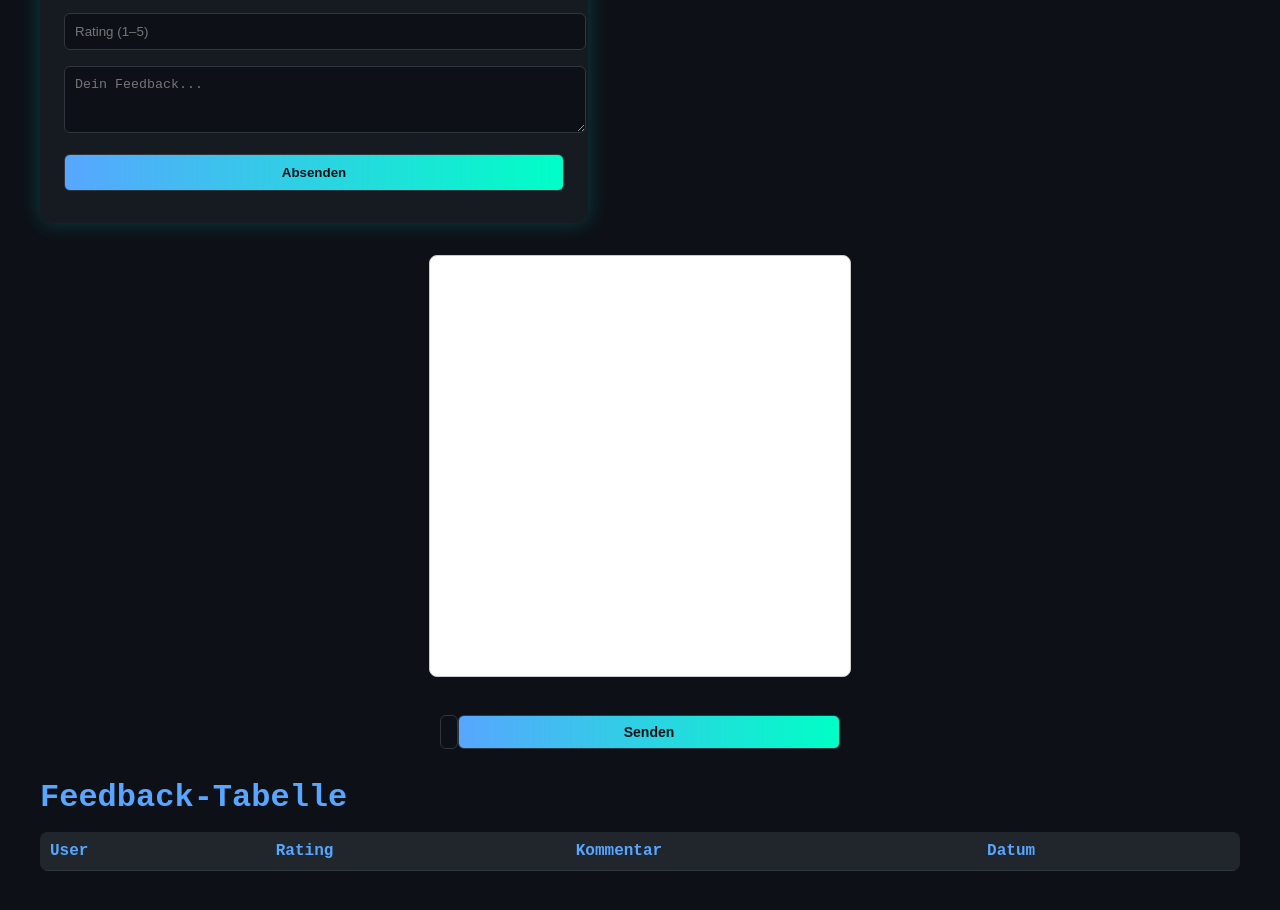
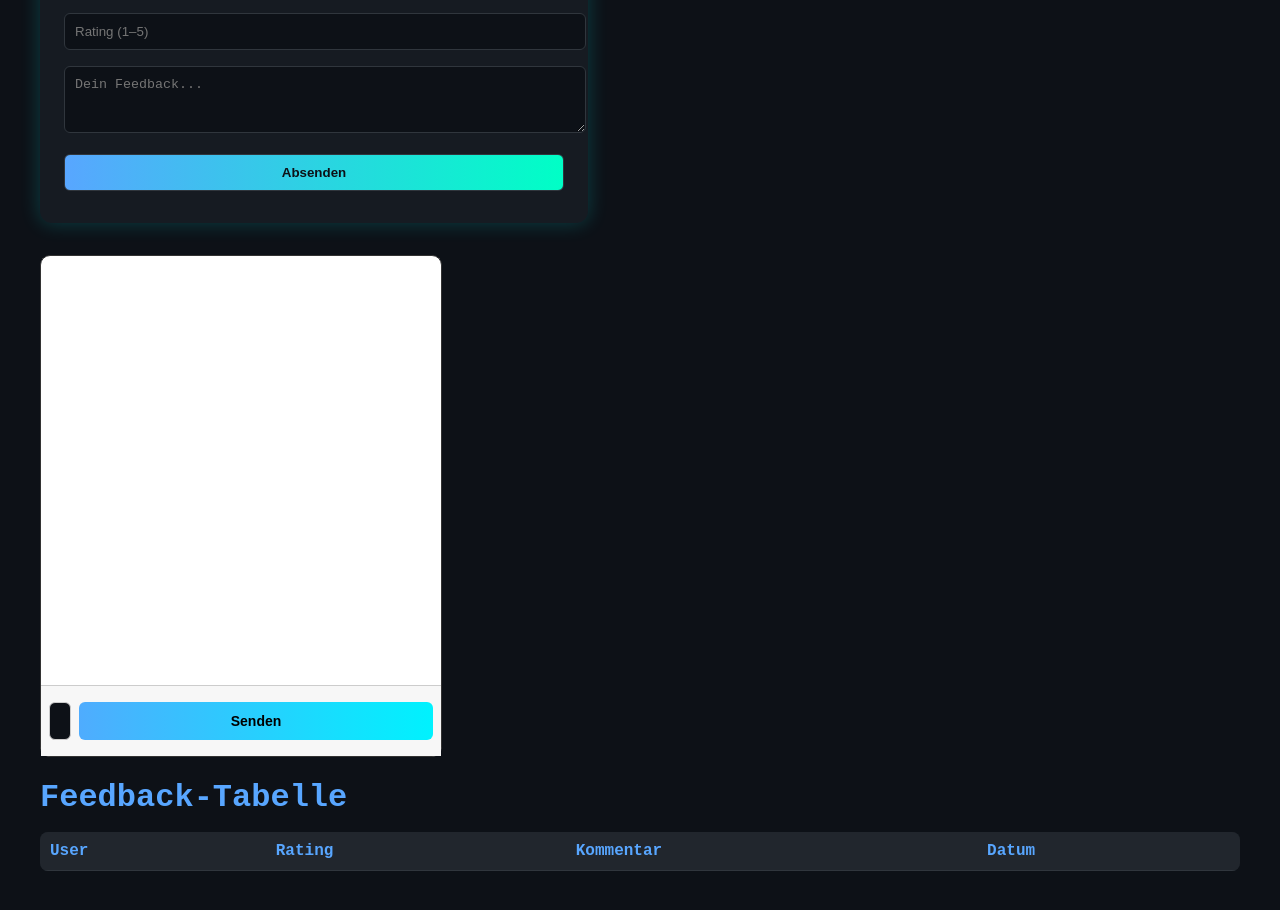
Before and after one commit to s3Bucket/dbfrontend, a plain HTML site: page public/index.html in a window 1280 px wide. Shown: the part 186-1096 px from the top of the page. Drawn offline with Linux system fonts and the light colour scheme.

Commit message:
changed chat style

```diff
--- a/public/index.html
+++ b/public/index.html
@@ -62,11 +62,14 @@
             background: #21262d;
         }
 
-        #chat {
-            width: 400px; height: 400px;
-            border: 1px solid #ccc; border-radius: 8px;
-            margin: 30px auto; padding: 10px;
-            overflow-y: auto; background: white;
+        #chatbox {
+            display: flex; flex-direction: column;
+            width: 400px; height: 500px;
+            border: 1px solid #333; border-radius: 10px;
+            background: #fff; color: black;
+        }
+        #messages {
+            flex: 1; padding: 10px; overflow-y: auto;
         }
         .message { margin: 6px 0; }
         .user { text-align: right; }
@@ -82,9 +85,20 @@
             display: inline-block; max-width: 70%;
             word-wrap: break-word;
         }
-        #inputArea { width: 400px; margin: 10px auto; display: flex; }
-        #msgInput { flex: 1; padding: 8px; font-size: 14px; }
-        #sendBtn { padding: 8px 12px; font-size: 14px; cursor: pointer; }
+        #inputArea {
+            display: flex; padding: 8px; border-top: 1px solid #ccc;
+            background: #f7f7f7;
+        }
+        #msgInput {
+            flex: 1; padding: 10px; font-size: 14px;
+            border: 1px solid #ccc; border-radius: 6px;
+        }
+        #sendBtn {
+            margin-left: 8px; padding: 10px 14px; font-size: 14px;
+            border: none; border-radius: 6px;
+            background: linear-gradient(to right, #4facfe, #00f2fe);
+            color: black; font-weight: bold; cursor: pointer;
+        }
     </style>
 </head>
 <body>
@@ -98,11 +112,14 @@
     </form>
 </div>
 
-<div id="chat"></div>
-<div id="inputArea">
-    <input id="msgInput" type="text" placeholder="Schreib etwas..." />
-    <button id="sendBtn">Senden</button>
+<div id="chatbox">
+    <div id="messages"></div>
+    <div id="inputArea">
+        <input id="msgInput" type="text" placeholder="Schreib etwas..." />
+        <button id="sendBtn">Senden</button>
+    </div>
 </div>
+
 
 <h1>Feedback-Tabelle</h1>
 <table id="feedbackTable">
@@ -159,11 +176,11 @@
     }
 
 
-    const chat = document.getElementById("chat");
+    const chat = document.getElementById("messages");
     const input = document.getElementById("msgInput");
     const sendBtn = document.getElementById("sendBtn");
 
-    // 🔑 Session-ID einmalig erzeugen und im LocalStorage merken
+    // Session-ID speichern
     let sessionId = localStorage.getItem("chatSessionId");
     if (!sessionId) {
         sessionId = self.crypto.randomUUID();
@@ -174,26 +191,20 @@
         const text = input.value.trim();
         if (!text) return;
 
-        // Nachricht im UI anzeigen
         addMessage("user", text);
         input.value = "";
         input.focus();
 
         try {
-            // An deinen n8n-Webhook-Agenten schicken
             const res = await fetch("https://DEINE-N8N-URL/webhook/chat", {
                 method: "POST",
                 headers: { "Content-Type": "application/json" },
                 body: JSON.stringify({ sessionId, message: text })
             });
-
             const data = await res.json();
-
-            // Antwort anzeigen
             addMessage("bot", data.reply || "Keine Antwort erhalten");
         } catch (err) {
             addMessage("bot", "⚠️ Fehler bei der Verbindung mit n8n.");
-            console.error(err);
         }
     }
 
@@ -202,16 +213,13 @@
         div.className = "message " + sender;
         div.innerHTML = `<span>${text}</span>`;
         chat.appendChild(div);
-        chat.scrollTop = chat.scrollHeight; // immer nach unten scrollen
+        chat.scrollTop = chat.scrollHeight;
     }
 
-    // 🖱️ Klick auf Button
     sendBtn.addEventListener("click", sendMessage);
-
-    // ⌨️ Enter-Taste im Input
     input.addEventListener("keydown", (e) => {
         if (e.key === "Enter") {
-            e.preventDefault(); // verhindert Reload
+            e.preventDefault();
             sendMessage();
         }
     });
```
